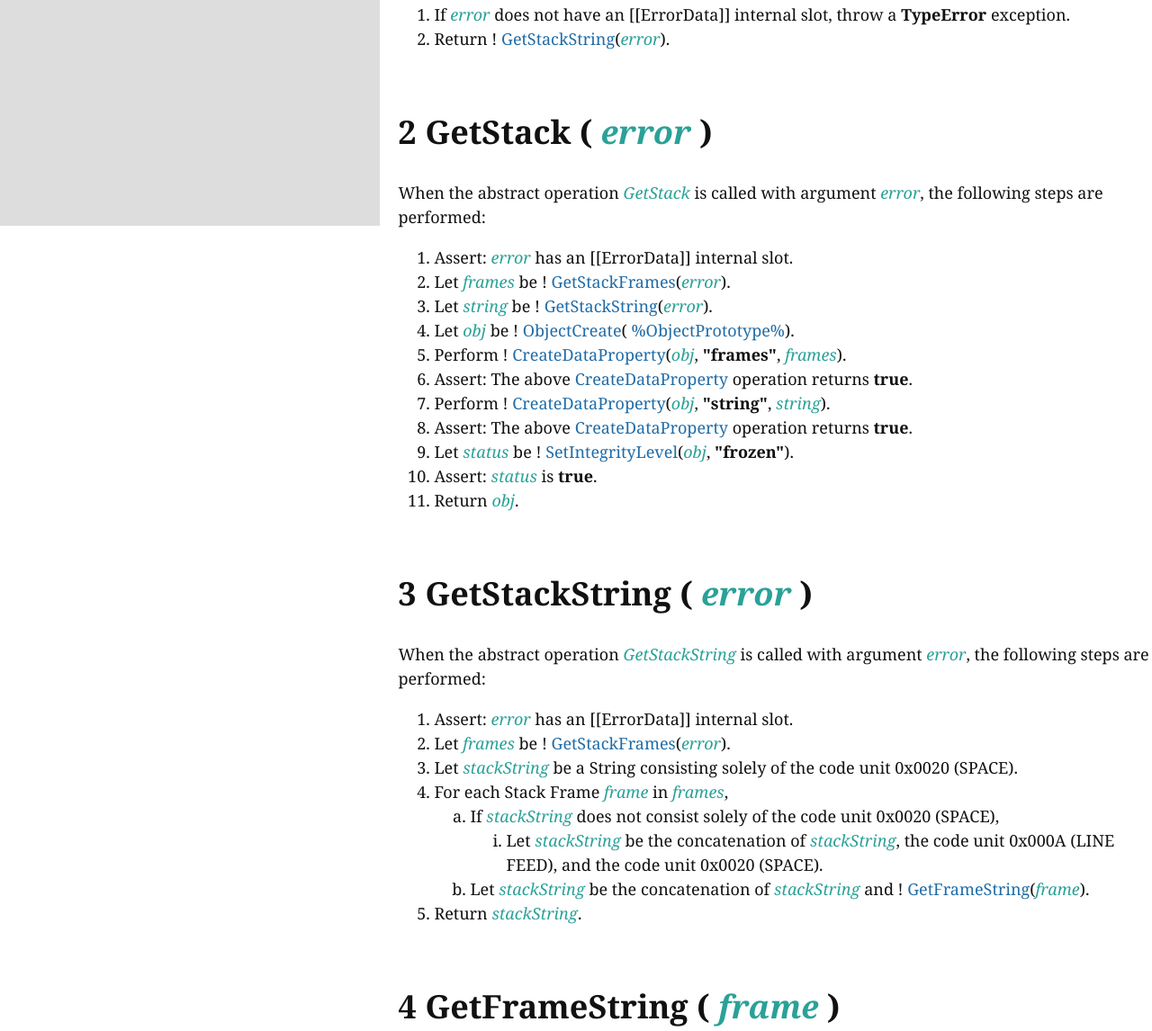
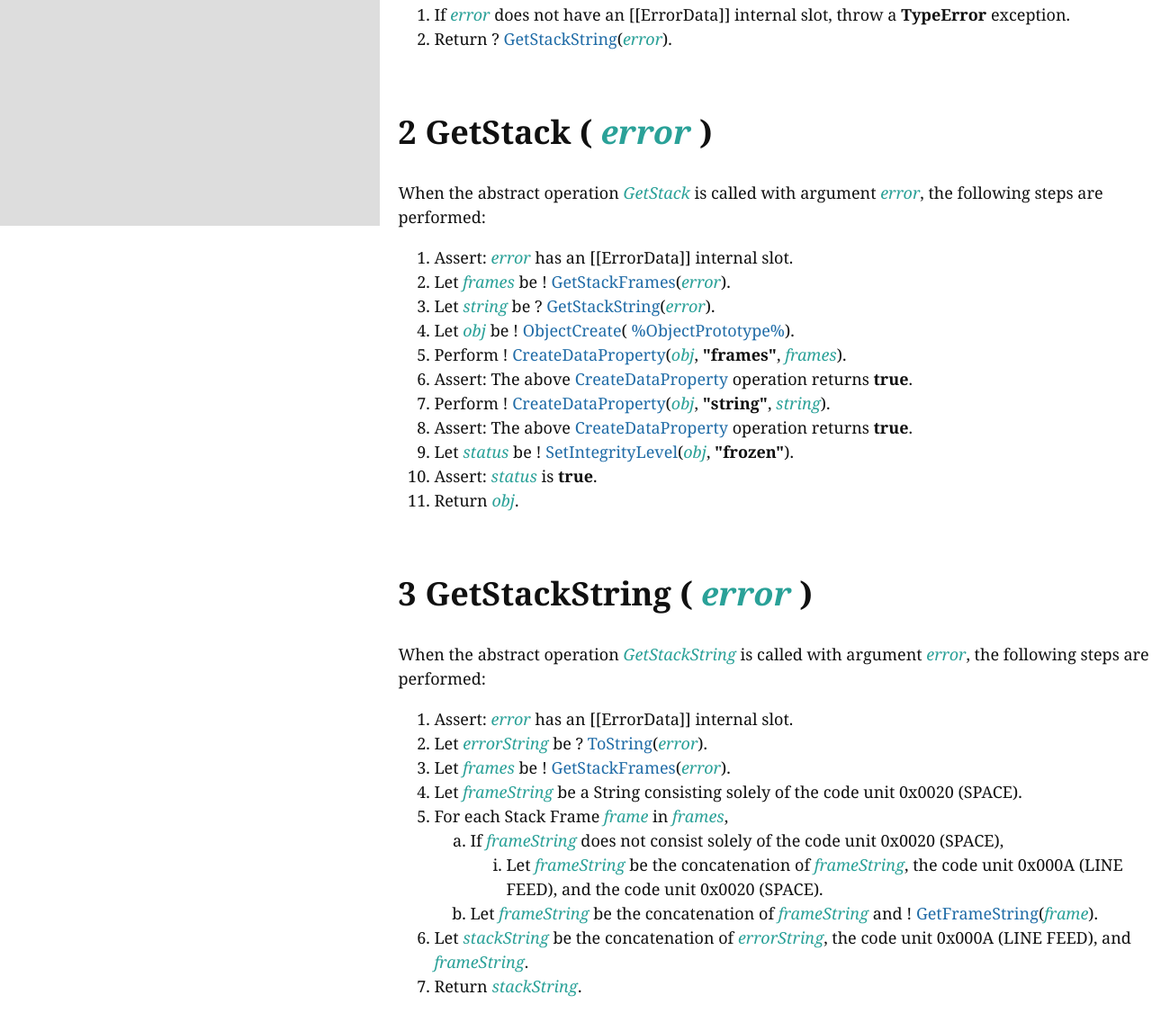
Before and after one commit to tc39/proposal-error-stacks, a website: page index.html in a window 1280 px wide. Shown: the part 549-1695 px from the top of the page at 90% size. Drawn offline with nearby package versions, Linux system fonts and the light colour scheme.

Commit message:
Prepend ToString(error) to the StackString.

```diff
--- a/index.html
+++ b/index.html
@@ -359,7 +359,7 @@
 					<ol>
 						<li>If <var>error</var> does not have an [[ErrorData]] internal slot, throw a
 							<emu-val>TypeError</emu-val> exception.</li>
-						<li>Return !
+						<li>Return ?
 							<emu-xref aoid="GetStack"><a href="#sec-getstack">GetStack</a></emu-xref>(<var>error</var>).
 						</li>
 					</ol>
@@ -374,7 +374,7 @@
 					<ol>
 						<li>If <var>error</var> does not have an [[ErrorData]] internal slot, throw a
 							<emu-val>TypeError</emu-val> exception.</li>
-						<li>Return !
+						<li>Return ?
 							<emu-xref aoid="GetStackString"><a href="#sec-getstackstring">GetStackString</a></emu-xref>(<var>error</var>).
 						</li>
 					</ol>
@@ -391,7 +391,7 @@
 					<li>Assert: <var>error</var> has an [[ErrorData]] internal slot.</li>
 					<li>Let <var>frames</var> be !
 						<emu-xref aoid="GetStackFrames"><a href="#sec-getstackframes">GetStackFrames</a></emu-xref>(<var>error</var>).</li>
-					<li>Let <var>string</var> be !
+					<li>Let <var>string</var> be ?
 						<emu-xref aoid="GetStackString"><a href="#sec-getstackstring">GetStackString</a></emu-xref>(<var>error</var>).</li>
 					<li>Let <var>obj</var> be !
 						<emu-xref aoid="ObjectCreate"><a href="https://tc39.github.io/ecma262/#sec-objectcreate">ObjectCreate</a></emu-xref>(
@@ -426,20 +426,23 @@
 			<emu-alg>
 				<ol>
 					<li>Assert: <var>error</var> has an [[ErrorData]] internal slot.</li>
+					<li>Let <var>errorString</var> be ?
+						<emu-xref aoid="ToString"><a href="https://tc39.github.io/ecma262/#sec-tostring">ToString</a></emu-xref>(<var>error</var>).</li>
 					<li>Let <var>frames</var> be !
 						<emu-xref aoid="GetStackFrames"><a href="#sec-getstackframes">GetStackFrames</a></emu-xref>(<var>error</var>).</li>
-					<li>Let <var>stackString</var> be a String consisting solely of the code unit 0x0020 (SPACE).</li>
+					<li>Let <var>frameString</var> be a String consisting solely of the code unit 0x0020 (SPACE).</li>
 					<li>For each Stack Frame <var>frame</var> in <var>frames</var>,
 						<ol>
-							<li>If <var>stackString</var> does not consist solely of the code unit 0x0020 (SPACE),
+							<li>If <var>frameString</var> does not consist solely of the code unit 0x0020 (SPACE),
 								<ol>
-									<li>Let <var>stackString</var> be the concatenation of <var>stackString</var>, the code unit 0x000A (LINE FEED), and the code unit 0x0020 (SPACE).</li>
+									<li>Let <var>frameString</var> be the concatenation of <var>frameString</var>, the code unit 0x000A (LINE FEED), and the code unit 0x0020 (SPACE).</li>
 								</ol>
 							</li>
-							<li>Let <var>stackString</var> be the concatenation of <var>stackString</var> and !
+							<li>Let <var>frameString</var> be the concatenation of <var>frameString</var> and !
 								<emu-xref aoid="GetFrameString"><a href="#sec-getframestring">GetFrameString</a></emu-xref>(<var>frame</var>).</li>
 						</ol>
 					</li>
+					<li>Let <var>stackString</var> be the concatenation of <var>errorString</var>, the code unit 0x000A (LINE FEED), and <var>frameString</var>.</li>
 					<li>Return <var>stackString</var>.
 					</li>
 				</ol>
@@ -788,7 +791,7 @@
 								<emu-val>TypeError</emu-val> exception.</li>
 							<li>If <var>E</var> does not have an [[ErrorData]] internal slot, throw a
 								<emu-val>TypeError</emu-val> exception.</li>
-							<li>Return !
+							<li>Return ?
 								<emu-xref aoid="GetStackString"><a href="#sec-getstackstring">GetStackString</a></emu-xref>(<var>error</var>).
 							</li>
 						</ol>
```
Also changed, not shown: 1 other file.
